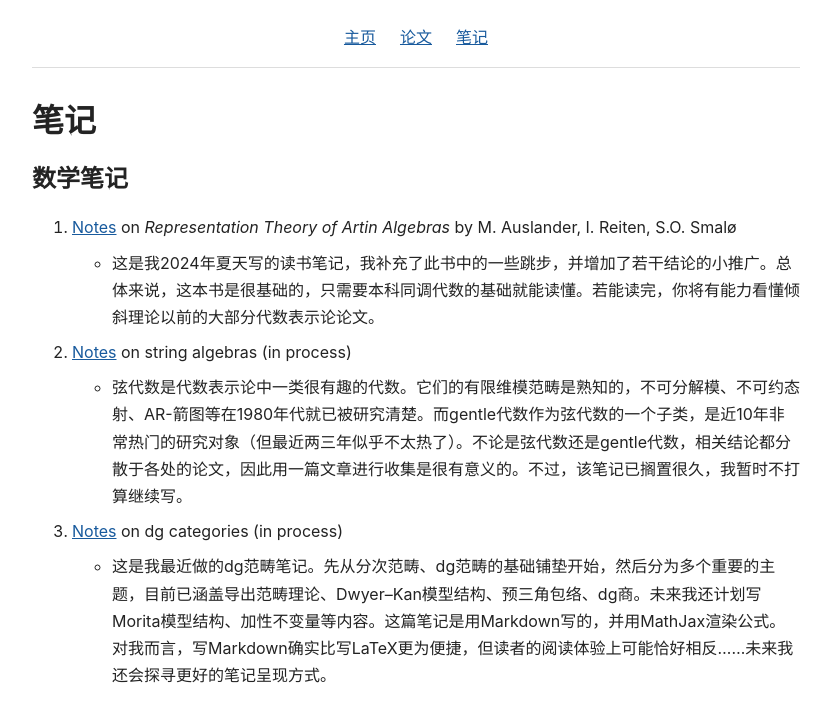
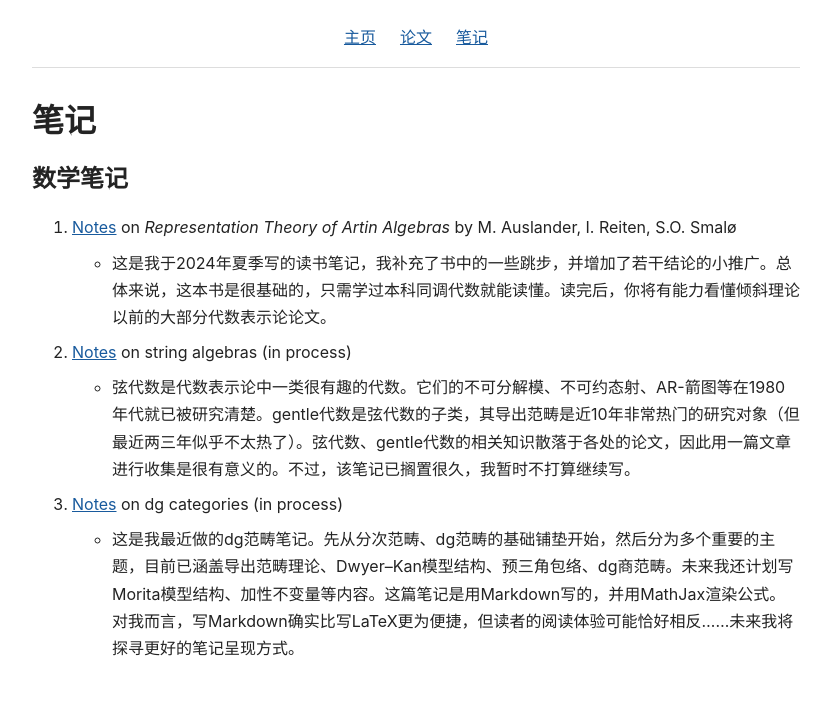
Before and after one commit to KKaixinBBaobei/KKaixinBBaobei.github.io, a Jekyll site: the page built from Notes/index.md, in a window 1280 px wide. Shown: the top 722 px of the page, without its empty margins (224-1055 px from the left). Built offline with Jekyll 4.4.1, drawn with Linux system fonts in a browser that asks for light colours.

Commit message:
对数学笔记描述进行小修

```diff
--- a/Notes/index.md
+++ b/Notes/index.md
@@ -8,11 +8,11 @@ title: 笔记
 ## 数学笔记
 
 1. [Notes](https://cn.overleaf.com/read/mjkyxymwbqcn#f317e3) on *Representation Theory of Artin Algebras* by M. Auslander, I. Reiten, S.O. Smalø
-   - 这是我2024年夏天写的读书笔记，我补充了此书中的一些跳步，并增加了若干结论的小推广。总体来说，这本书是很基础的，只需要本科同调代数的基础就能读懂。若能读完，你将有能力看懂倾斜理论以前的大部分代数表示论论文。
+   - 这是我于2024年夏季写的读书笔记，我补充了书中的一些跳步，并增加了若干结论的小推广。总体来说，这本书是很基础的，只需学过本科同调代数就能读懂。读完后，你将有能力看懂倾斜理论以前的大部分代数表示论论文。
 2. [Notes](https://cn.overleaf.com/read/rbxpbvkcvbcm#f1a07d) on string algebras (in process)
-   - 弦代数是代数表示论中一类很有趣的代数。它们的有限维模范畴是熟知的，不可分解模、不可约态射、AR-箭图等在1980年代就已被研究清楚。而gentle代数作为弦代数的一个子类，是近10年非常热门的研究对象（但最近两三年似乎不太热了）。不论是弦代数还是gentle代数，相关结论都分散于各处的论文，因此用一篇文章进行收集是很有意义的。不过，该笔记已搁置很久，我暂时不打算继续写。
+   - 弦代数是代数表示论中一类很有趣的代数。它们的不可分解模、不可约态射、AR-箭图等在1980年代就已被研究清楚。gentle代数是弦代数的子类，其导出范畴是近10年非常热门的研究对象（但最近两三年似乎不太热了）。弦代数、gentle代数的相关知识散落于各处的论文，因此用一篇文章进行收集是很有意义的。不过，该笔记已搁置很久，我暂时不打算继续写。
 3. [Notes]({{ '/Notes/dg-categories/' | relative_url }}) on dg categories (in process)
-   - 这是我最近做的dg范畴笔记。先从分次范畴、dg范畴的基础铺垫开始，然后分为多个重要的主题，目前已涵盖导出范畴理论、Dwyer–Kan模型结构、预三角包络、dg商。未来我还计划写Morita模型结构、加性不变量等内容。这篇笔记是用Markdown写的，并用MathJax渲染公式。对我而言，写Markdown确实比写LaTeX更为便捷，但读者的阅读体验上可能恰好相反……未来我还会探寻更好的笔记呈现方式。
+   - 这是我最近做的dg范畴笔记。先从分次范畴、dg范畴的基础铺垫开始，然后分为多个重要的主题，目前已涵盖导出范畴理论、Dwyer–Kan模型结构、预三角包络、dg商范畴。未来我还计划写Morita模型结构、加性不变量等内容。这篇笔记是用Markdown写的，并用MathJax渲染公式。对我而言，写Markdown确实比写LaTeX更为便捷，但读者的阅读体验可能恰好相反……未来我将探寻更好的笔记呈现方式。
 
 {% if site.posts.size > 1 %}
 ## 博文
```
